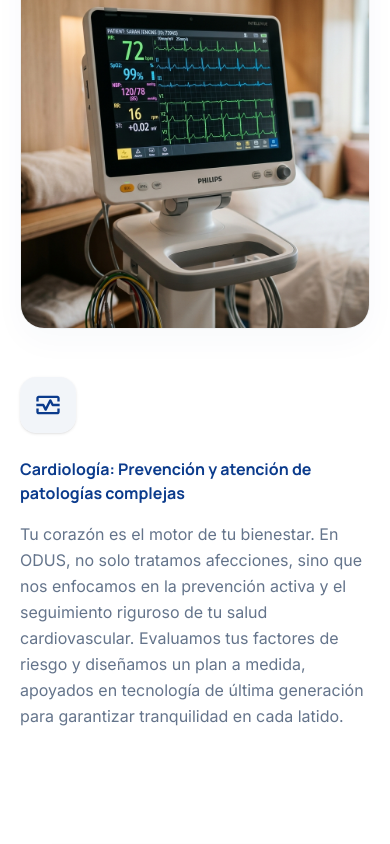
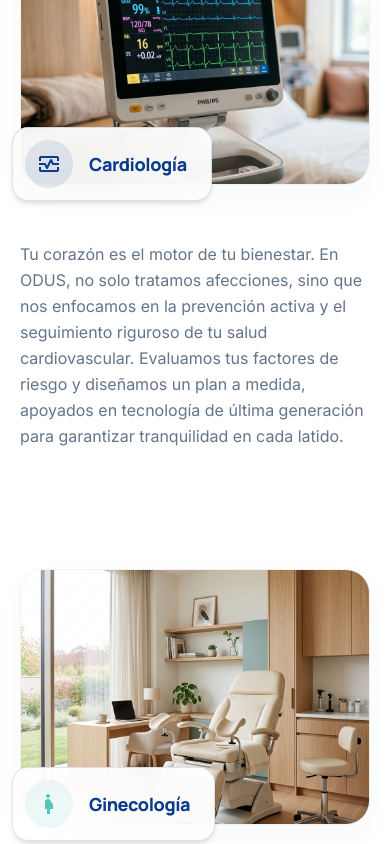
Before and after one commit to AgusAmor/ODUS, a Next.js app in the folder apps/landing/: page /specialties in a window 390 px wide. Shown: the part 940-1784 px from the top of the page. Built offline with nearby package versions, Linux system fonts and the light colour scheme.

Commit message:
style(landing): rediseñar tarjetas de especialidades en mobile y escritorio

```diff
--- a/apps/landing/app/specialties/components/SpecialtiesEditorial.jsx
+++ b/apps/landing/app/specialties/components/SpecialtiesEditorial.jsx
@@ -20,22 +20,40 @@ export default function SpecialtiesEditorial({
         {/* Cardiología Row */}
         <div
           ref={cardioRef}
-          className={`grid grid-cols-1 md:grid-cols-2 gap-12 items-center reveal-fade-up ${cardioRevealed ? "revealed" : ""}`}
+          className={`grid grid-cols-1 md:grid-cols-2 gap-8 md:gap-12 items-center reveal-fade-up ${cardioRevealed ? "revealed" : ""}`}
         >
-          <div className="rounded-3xl overflow-hidden shadow-[0_12px_32px_rgba(11,59,140,0.03)] border border-neutral/10 h-100 hover:scale-[1.01] transition-transform duration-300 group">
+          {/* Image Wrapper */}
+          <div className="relative h-64 sm:h-80 lg:h-100 group mb-6 md:mb-0">
+            {/* Cropped Image Container */}
+            <div className="w-full h-full rounded-3xl overflow-hidden shadow-[0_12px_32px_rgba(11,59,140,0.03)] border border-neutral/10 hover:scale-[1.01] transition-transform duration-300">
               <img
                 alt="Cardiología ecógrafo monitoreo cardíaco ODUS"
                 className="w-full h-full object-cover group-hover:scale-105 transition-transform duration-700"
                 src="/images/cardiology.png"
               />
             </div>
+            {/* Mobile Glassmorphic Overlay (Hero Style - Pop-out) */}
+            <div className="absolute -bottom-4 -left-2 sm:-left-4 md:hidden bg-white/95 backdrop-blur-xl p-3 pr-6 rounded-2xl border border-neutral/20 shadow-md flex items-center gap-4 z-30">
+              <div className="w-12 h-12 rounded-full bg-primary/10 text-primary flex items-center justify-center shrink-0">
+                <MdOutlineMonitorHeart size={24} />
+              </div>
+              <h2 className="font-headline-md text-lg text-primary font-extrabold leading-tight tracking-tight">
+                Cardiología
+              </h2>
+            </div>
+          </div>
+          {/* Text Wrapper */}
           <div className="flex flex-col items-start">
-            <div className="w-14 h-14 rounded-2xl bg-primary/5 text-primary flex items-center justify-center mb-6 shadow-sm">
-              <MdOutlineMonitorHeart size={28} />
+            {/* Desktop Icon & Title */}
+            <div className="hidden md:flex items-center gap-5 mb-6">
+              <div className="w-16 h-16 rounded-2xl bg-primary/5 text-primary flex items-center justify-center shadow-sm shrink-0">
+                <MdOutlineMonitorHeart size={32} />
               </div>
-            <h2 className="font-headline-lg text-headline-lg text-primary font-bold mb-4">
-              Cardiología: Prevención y atención de patologías complejas
+              <h2 className="font-headline-display text-xl lg:text-3xl text-primary font-extrabold tracking-tight">
+                Cardiología
               </h2>
+            </div>
+            {/* Description */}
             <p className="font-body-md text-body-md text-neutral mb-6 leading-relaxed">
               Tu corazón es el motor de tu bienestar. En ODUS, no solo tratamos
               afecciones, sino que nos enfocamos en la prevención activa y el
@@ -50,15 +68,20 @@ export default function SpecialtiesEditorial({
         {/* Ginecología Row */}
         <div
           ref={gineaRef}
-          className={`grid grid-cols-1 md:grid-cols-2 gap-12 items-center reveal-fade-up ${gineaRevealed ? "revealed" : ""}`}
+          className={`grid grid-cols-1 md:grid-cols-2 gap-8 md:gap-12 items-center reveal-fade-up ${gineaRevealed ? "revealed" : ""}`}
         >
+          {/* Text Wrapper (Order 2 on Mobile, Order 1 on Desktop) */}
           <div className="order-2 md:order-1 flex flex-col items-start">
-            <div className="w-14 h-14 rounded-2xl bg-secondary/10 text-secondary flex items-center justify-center mb-6 shadow-sm">
-              <MdOutlinePregnantWoman size={28} />
+            {/* Desktop Icon & Title */}
+            <div className="hidden md:flex items-center gap-5 mb-6">
+              <div className="w-16 h-16 rounded-2xl bg-secondary/10 text-secondary flex items-center justify-center shadow-sm shrink-0">
+                <MdOutlinePregnantWoman size={32} />
               </div>
-            <h2 className="font-headline-lg text-headline-lg text-primary font-bold mb-4">
+              <h2 className="font-headline-display text-xl lg:text-3xl text-primary font-extrabold tracking-tight">
                 Ginecología
               </h2>
+            </div>
+            {/* Description */}
             <p className="font-body-md text-body-md text-neutral mb-6 leading-relaxed">
               Entendemos las necesidades unicas de la salud femenina. Nuestro
               equipo te acompaña con calidez, respeto y profesionalismo desde
@@ -66,34 +89,65 @@ export default function SpecialtiesEditorial({
               tu cuerpo es nuestra prioridad.
             </p>
           </div>
-          <div className="rounded-3xl overflow-hidden shadow-[0_12px_32px_rgba(11,59,140,0.03)] border border-neutral/10 h-100 order-1 md:order-2 hover:scale-[1.01] transition-transform duration-300 group">
+          {/* Image Wrapper (Order 1 on Mobile, Order 2 on Desktop) */}
+          <div className="relative h-64 sm:h-80 lg:h-100 group order-1 md:order-2 mb-6 md:mb-0">
+            {/* Cropped Image Container */}
+            <div className="w-full h-full rounded-3xl overflow-hidden shadow-[0_12px_32px_rgba(11,59,140,0.03)] border border-neutral/10 hover:scale-[1.01] transition-transform duration-300">
               <img
                 alt="Ginecología transductor ecógrafo ODUS"
                 className="w-full h-full object-cover group-hover:scale-105 transition-transform duration-700"
                 src="/images/gynecology.png"
               />
             </div>
+            {/* Mobile Glassmorphic Overlay (Hero Style - Pop-out) */}
+            <div className="absolute -bottom-4 -left-2 sm:-left-4 md:hidden bg-white/95 backdrop-blur-xl p-3 pr-6 rounded-2xl border border-neutral/20 shadow-md flex items-center gap-4 z-30">
+              <div className="w-12 h-12 rounded-full bg-secondary/10 text-secondary flex items-center justify-center shrink-0">
+                <MdOutlinePregnantWoman size={24} />
+              </div>
+              <h2 className="font-headline-md text-lg text-primary font-extrabold leading-tight tracking-tight">
+                Ginecología
+              </h2>
+            </div>
+          </div>
         </div>
 
         {/* Otorrinolaringología Row */}
         <div
           ref={otoriRef}
-          className={`grid grid-cols-1 md:grid-cols-2 gap-12 items-center reveal-fade-up ${otoriRevealed ? "revealed" : ""}`}
+          className={`grid grid-cols-1 md:grid-cols-2 gap-8 md:gap-12 items-center reveal-fade-up ${otoriRevealed ? "revealed" : ""}`}
         >
-          <div className="rounded-3xl overflow-hidden shadow-[0_12px_32px_rgba(11,59,140,0.03)] border border-neutral/10 h-100 hover:scale-[1.01] transition-transform duration-300 group">
+          {/* Image Wrapper */}
+          <div className="relative h-64 sm:h-80 lg:h-100 group mb-6 md:mb-0">
+            {/* Cropped Image Container */}
+            <div className="w-full h-full rounded-3xl overflow-hidden shadow-[0_12px_32px_rgba(11,59,140,0.03)] border border-neutral/10 hover:scale-[1.01] transition-transform duration-300">
               <img
                 alt="Otorrinolaringología instrumental otoscopio ODUS"
                 className="w-full h-full object-cover group-hover:scale-105 transition-transform duration-700"
                 src="/images/ent.png"
               />
             </div>
-          <div className="flex flex-col items-start">
-            <div className="w-14 h-14 rounded-2xl bg-primary/5 text-primary flex items-center justify-center mb-6 shadow-sm">
-              <MdOutlineHearing size={28} />
+            {/* Mobile Glassmorphic Overlay (Hero Style - Pop-out) */}
+            <div className="absolute -bottom-4 -left-2 sm:-left-4 md:hidden bg-white/95 backdrop-blur-xl p-3 pr-6 rounded-2xl border border-neutral/20 shadow-md flex items-center gap-4 z-30">
+              <div className="w-12 h-12 rounded-full bg-primary/10 text-primary flex items-center justify-center shrink-0">
+                <MdOutlineHearing size={24} />
               </div>
-            <h2 className="font-headline-lg text-headline-lg text-primary font-bold mb-4">
+              <h2 className="font-headline-md text-lg text-primary font-extrabold leading-tight tracking-tight">
                 Otorrinolaringología
               </h2>
+            </div>
+          </div>
+          {/* Text Wrapper */}
+          <div className="flex flex-col items-start">
+            {/* Desktop Icon & Title */}
+            <div className="hidden md:flex items-center gap-5 mb-6">
+              <div className="w-16 h-16 rounded-2xl bg-primary/5 text-primary flex items-center justify-center shadow-sm shrink-0">
+                <MdOutlineHearing size={32} />
+              </div>
+              <h2 className="font-headline-display text-xl lg:text-3xl text-primary font-extrabold tracking-tight">
+                Otorrinolaringología
+              </h2>
+            </div>
+            {/* Description */}
             <p className="font-body-md text-body-md text-neutral mb-6 leading-relaxed">
               Respirar bien, escuchar con claridad y comunicarte sin barreras es
               fundamental. Abordamos patologías de oído, nariz y garganta con
```
Lines whose indentation alone changed are shown as unchanged.
